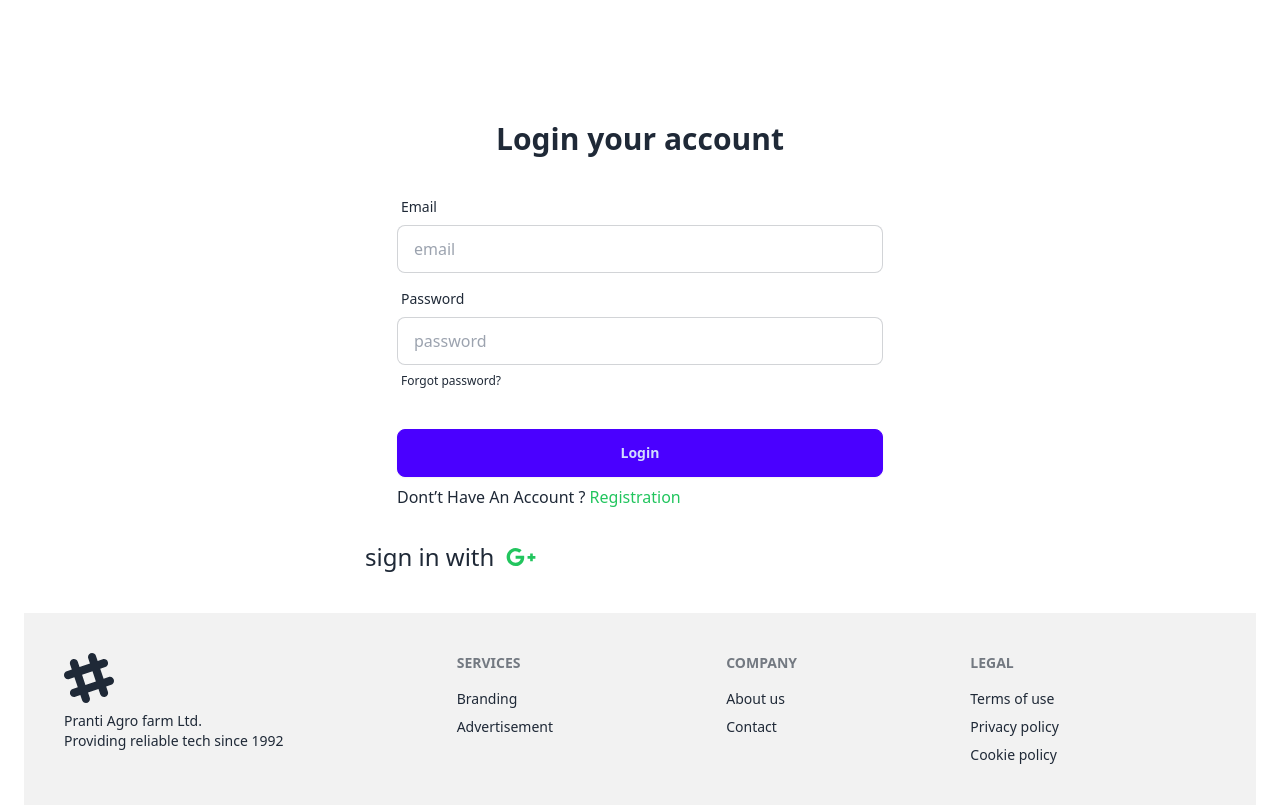
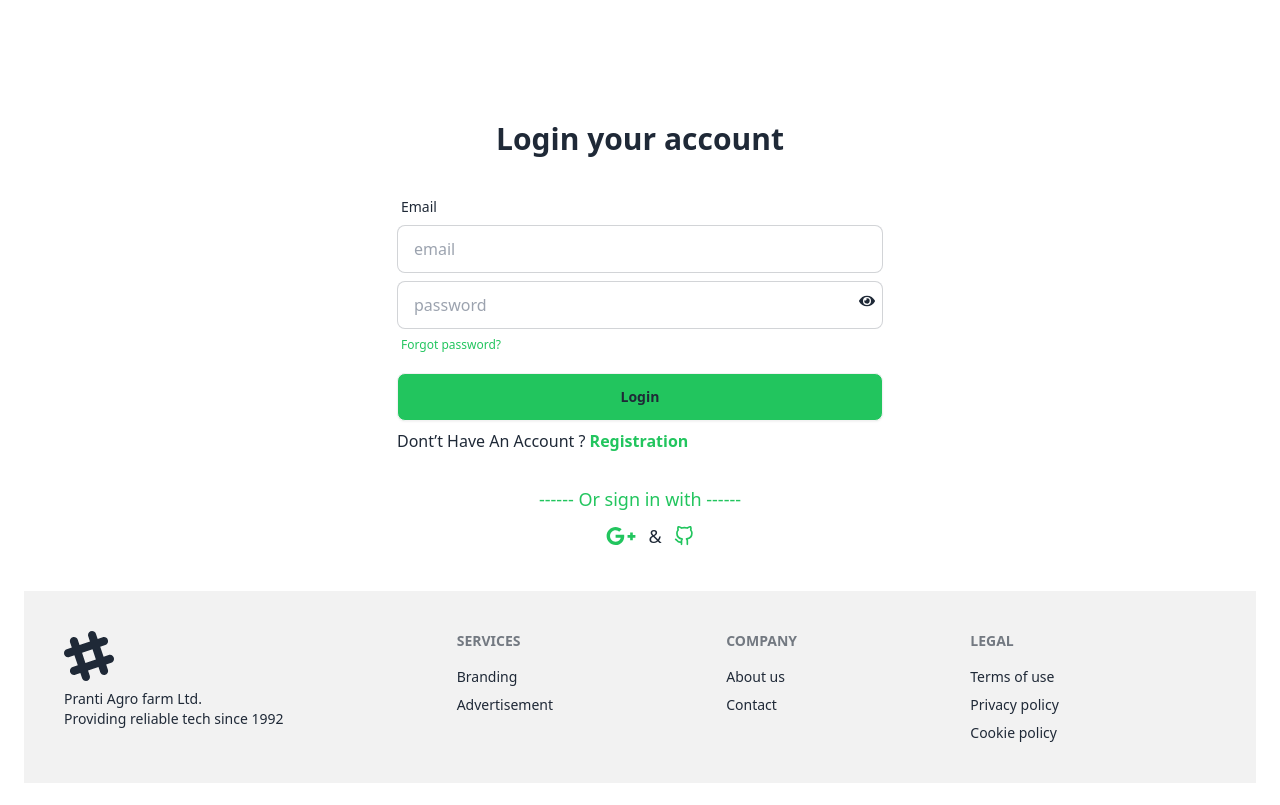
Before and after one commit to Ancishan/Real-estate-Assignment, a React (Vite) app: page /login in a window 1280 px wide. Shown: the top 805 px of the page. Built offline with nearby package versions, Linux system fonts and the light colour scheme; no server answers.

Commit message:
[ADD] github authentication

```diff
--- a/src/Pages/Login.jsx
+++ b/src/Pages/Login.jsx
@@ -1,12 +1,15 @@
 import { Link, useLocation, useNavigate } from "react-router-dom";
-import { useContext } from "react";
+import { useContext, useState } from "react";
 import { AuthContext } from "../Routes/AuthProvider";
 import { FaGooglePlusG } from "react-icons/fa";
+import { FiGithub } from "react-icons/fi";
+import { FaEye, FaEyeSlash } from "react-icons/fa";
 
 const Login = () => {
-    const { signIn,signInWithGoogle } = useContext(AuthContext);
+  const { signIn, signInWithGoogle, SignInWithGithub } = useContext(AuthContext);
   const location = useLocation();
   const navigate = useNavigate();
+  const [showPass, setShowPass] = useState(false);
 
   const handleLogin = e => {
     e.preventDefault();
@@ -33,6 +36,16 @@ const Login = () => {
       })
   }
 
+  const handleGithubsignIn = () => {
+    SignInWithGithub()
+      .then(result => {
+        console.log(result.user)
+      })
+      .catch(error => {
+        console.log(error)
+      })
+  }
+
 
 
   return (
@@ -49,20 +62,46 @@ const Login = () => {
             <input type="email" placeholder="email" name="email" className="input input-bordered" required />
           </div>
           <div className="form-control">
+            <div className="relative w-full">
+              <input
+                type={showPass ? "text" : "password"}
+                placeholder="password"
+                name="password"
+                className="input input-bordered w-full"
+                required />
+              <span className="absolute top-3 right-1 pr-1" onClick={() => setShowPass(!showPass)}>
+                {
+                  showPass ? <FaEyeSlash></FaEyeSlash> : <FaEye></FaEye>
+                }
+              </span>
+            </div>
             <label className="label">
-                <span className="label-text">Password</span>
-              </label>
-              <input type="password" placeholder="password" name="password" className="input input-bordered" required />
-              <label className="label">
-                <a href="#" className="label-text-alt link link-hover">Forgot password?</a>
+              <a href="#" className="label-text-alt link link-hover text-green-500">Forgot password?</a>
             </label>
           </div>
-            <div className="form-control mt-6">
-              <button className="btn btn-primary">Login</button>
+          <div className="form-control mt-1">
+            <button className="btn bg-green-500 full-width">Login</button>
           </div>
-            <p>Dont’t Have An Account ? <Link to="/register" className="text-green-500">Registration </Link> </p>
+          <p>Dont’t Have An Account ? <Link to="/register" className="text-green-500 font-bold">Registration </Link> </p>
         </form>
-         <p className="text-2xl inline-flex items-center" >sign in with <Link onClick={handleGoogleSignIn} className="text-green-500 text-3xl items-center pl-3 "><FaGooglePlusG /></Link></p>
+        <div className="text-center">
+          <p className="text-green-500 mx-auto text-lg">------ Or sign in with ------</p>
+          <div className="flex justify-center mt-2">
+            <div className="flex ml-5 items-center">
+              <p className="text-lg inline-flex gap-2 items-center">
+                <Link onClick={handleGoogleSignIn} className="text-green-500 text-3xl items-center">
+                  <FaGooglePlusG />
+                </Link>
+              </p>
+              <p className="inline-flex text-lg items-center pl-3">
+                & <Link onClick={handleGithubsignIn} className="text-green-500 text-xl items-center pl-3">
+                  <FiGithub />
+                </Link>
+              </p>
+            </div>
+          </div>
+
+        </div>
       </div>
     </div>
 
--- a/src/Pages/Registration.jsx
+++ b/src/Pages/Registration.jsx
@@ -104,9 +104,9 @@ const Registration = () => {
 
                         </div>
                         <div className="form-control mt-3">
-                            <button type="submit" className="btn btn-primary">Registration</button>
+                            <button type="submit" className="btn bg-green-500 w-full">Registration</button>
                         </div>
-                        <p>Already Have An Account ? <Link to="/login" className="text-blue-500">Login </Link> </p>
+                        <p>Already Have An Account ? <Link to="/login" className="text-green-500 font-bold">Login </Link> </p>
 
 
                     </form>
--- a/src/Routes/AuthProvider.jsx
+++ b/src/Routes/AuthProvider.jsx
@@ -1,9 +1,11 @@
-import {GoogleAuthProvider, createUserWithEmailAndPassword, onAuthStateChanged, signInWithPopup,signInWithEmailAndPassword, signOut,updateProfile } from "firebase/auth";
+import {GoogleAuthProvider, createUserWithEmailAndPassword,GithubAuthProvider, onAuthStateChanged, signInWithPopup,signInWithEmailAndPassword, signOut,updateProfile } from "firebase/auth";
 import { createContext, useEffect, useState } from "react";
 import auth from '../firebase.config';
 
+
 export const AuthContext = createContext(null);
 const googleProvider = new GoogleAuthProvider();
+const githubProvider = new GithubAuthProvider();
 
 const AuthProvider = ({ children }) => {
     const [user, setUser] = useState(null);
@@ -26,6 +28,11 @@ const AuthProvider = ({ children }) => {
     const signInWithGoogle = () => {
         setLoading(true);
         return signInWithPopup(auth, googleProvider)
+    }
+
+    const SignInWithGithub = () => {
+        setLoading(true);
+        return signInWithPopup(auth, githubProvider )
     }
 
     const logOut = () => {
@@ -60,6 +67,7 @@ const AuthProvider = ({ children }) => {
         loading,
         createUser,
         signInWithGoogle,
+        SignInWithGithub,
         signIn,
         logOut
     }
```
Lines whose indentation alone changed are shown as unchanged.
